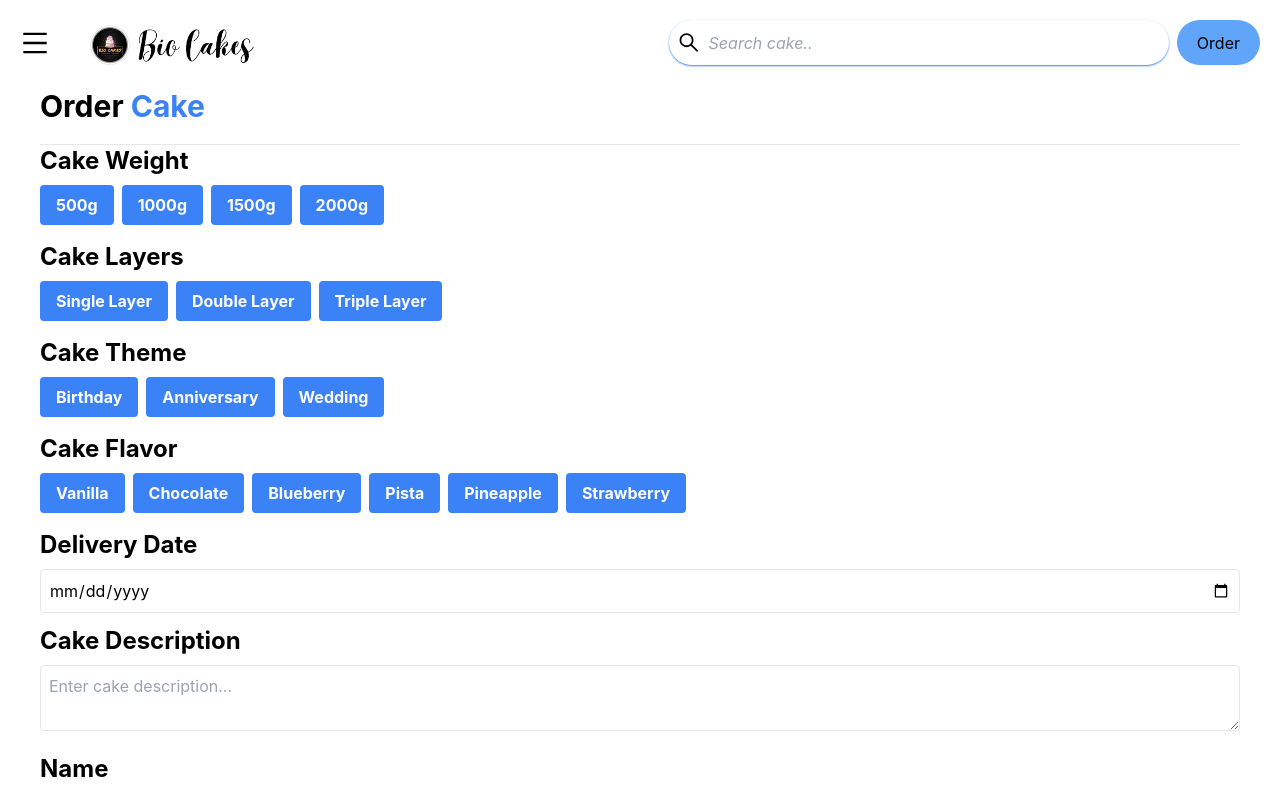
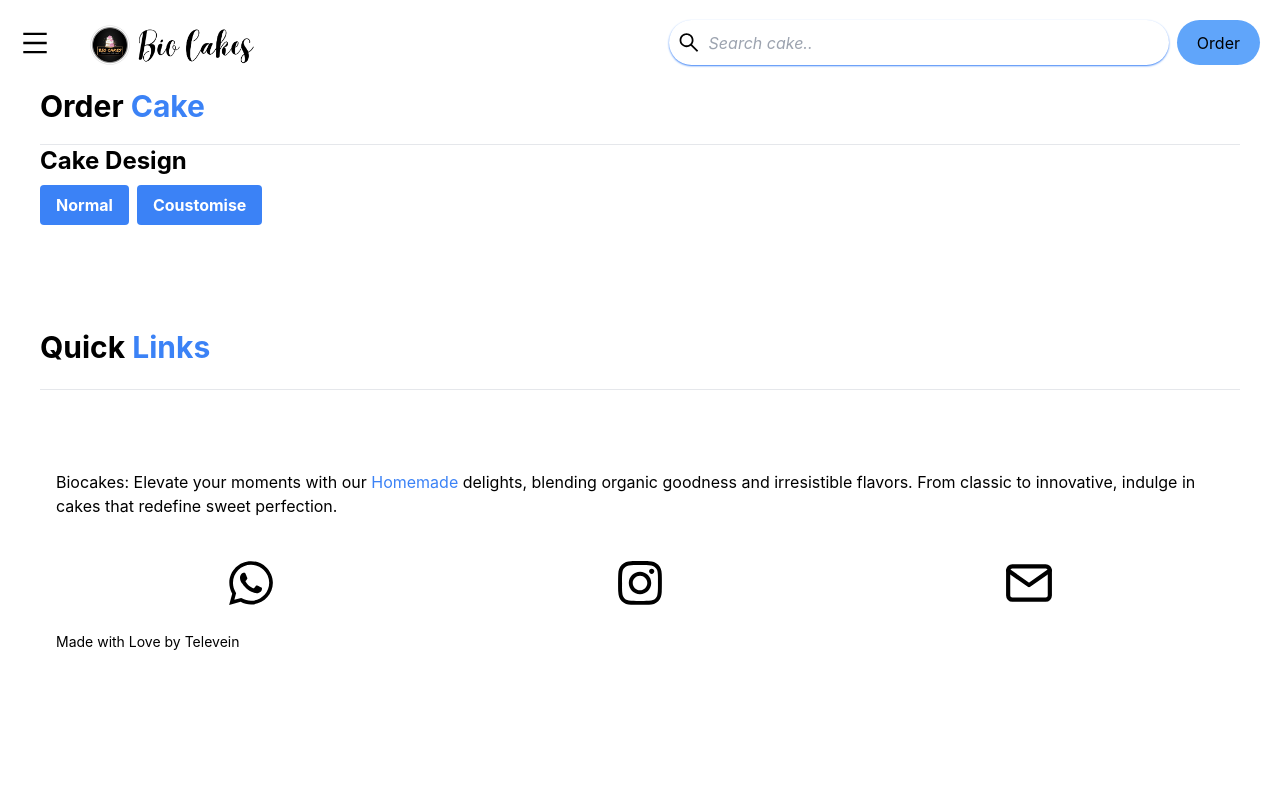
Before and after one commit to televein/bio1, a React (Create React App) app: page /order in a window 1280 px wide. Shown: the top 792 px of the page. Built offline with nearby package versions, Linux system fonts and the light colour scheme.

Commit message:
2201242152

```diff
--- a/src/components/Order.jsx
+++ b/src/components/Order.jsx
@@ -1,6 +1,8 @@
 import React, { useEffect, useState ,useCallback } from 'react';
 import {AiOutlineCheck} from 'react-icons/ai';
 import { useNavigate } from 'react-router-dom';
+import {   FaWhatsapp } from "react-icons/fa";
+import { FaPhone } from "react-icons/fa6";
 
 const CakeOrderForm = () => {
   const [selectedWeight, setSelectedWeight] = useState(null);
@@ -14,7 +16,8 @@ const CakeOrderForm = () => {
   const [address, setAddress] = useState(null);
   const [phoneNumber, setPhoneNumber] = useState(null);
   const [city,setCity] = useState(null);
-
+const [normal,setNormal]=useState("false");
+const [coustom,setCoustom]=useState("false");
 
   const renderButton = (value, onClick, isSelected) => (
     <button
@@ -129,7 +132,18 @@ const CakeOrderForm = () => {
           Order <span className="text-blue-500">Cake</span>
         </h1>
         <hr />
-      <div className="mb-4">
+        <div className="mb-4">
+        <h2 className="text-2xl font-bold mb-2">Cake Design</h2>
+        <div className="flex flex-col md:flex-row" name="selectedWeight">
+        {renderButton('Normal', () => { setNormal('true'); setCoustom('false'); })}
+        {renderButton('Coustomise', () => { setCoustom('true'); setNormal('false'); })}
+
+
+        </div>
+      </div>
+        {normal === 'true' && (
+          <div>
+              <div className="mb-4">
         <h2 className="text-2xl font-bold mb-2">Cake Weight</h2>
         <div className="flex flex-col md:flex-row" name="selectedWeight">
           {renderButton('500g', () => setSelectedWeight('500g'), selectedWeight === '500g')}
@@ -179,6 +193,7 @@ const CakeOrderForm = () => {
               required
             />
         </div>
+
       <div className="mb-4">
         <h2 className="text-2xl font-bold mb-2">Cake Description</h2>
         <textarea
@@ -270,6 +285,36 @@ const CakeOrderForm = () => {
               <h1>Fill all the column</h1>
             </div>
           )}
+          </div>
+          )}
+           {coustom === 'true' && (
+                        <div><div>  <h1>Sorry, We don't have any facility to order coustomised cakes in our Website.So,Contact them </h1> </div>
+
+            <div  className="flex justify-around md:w-[100%] my-6">
+            <div>
+              <a href="https://wa.me/9443512036">
+                {" "}
+                <FaWhatsapp
+                  size={150}
+                  className="hover:scale-110 duration-300 hover:text-blue-500"
+                />{" "}
+              </a>
+              </div>
+               <div>
+                <div>
+              <a href="tel:+919443512036">
+               {" "}
+               <FaPhone
+                size={130}
+                className="hover:scale-110 duration-300 hover:text-blue-500"
+                />{" "}
+</a>
+
+              </div>
+              </div>
+               </div>
+               </div>
+           )}
      </div>
     </div>
   );
```
